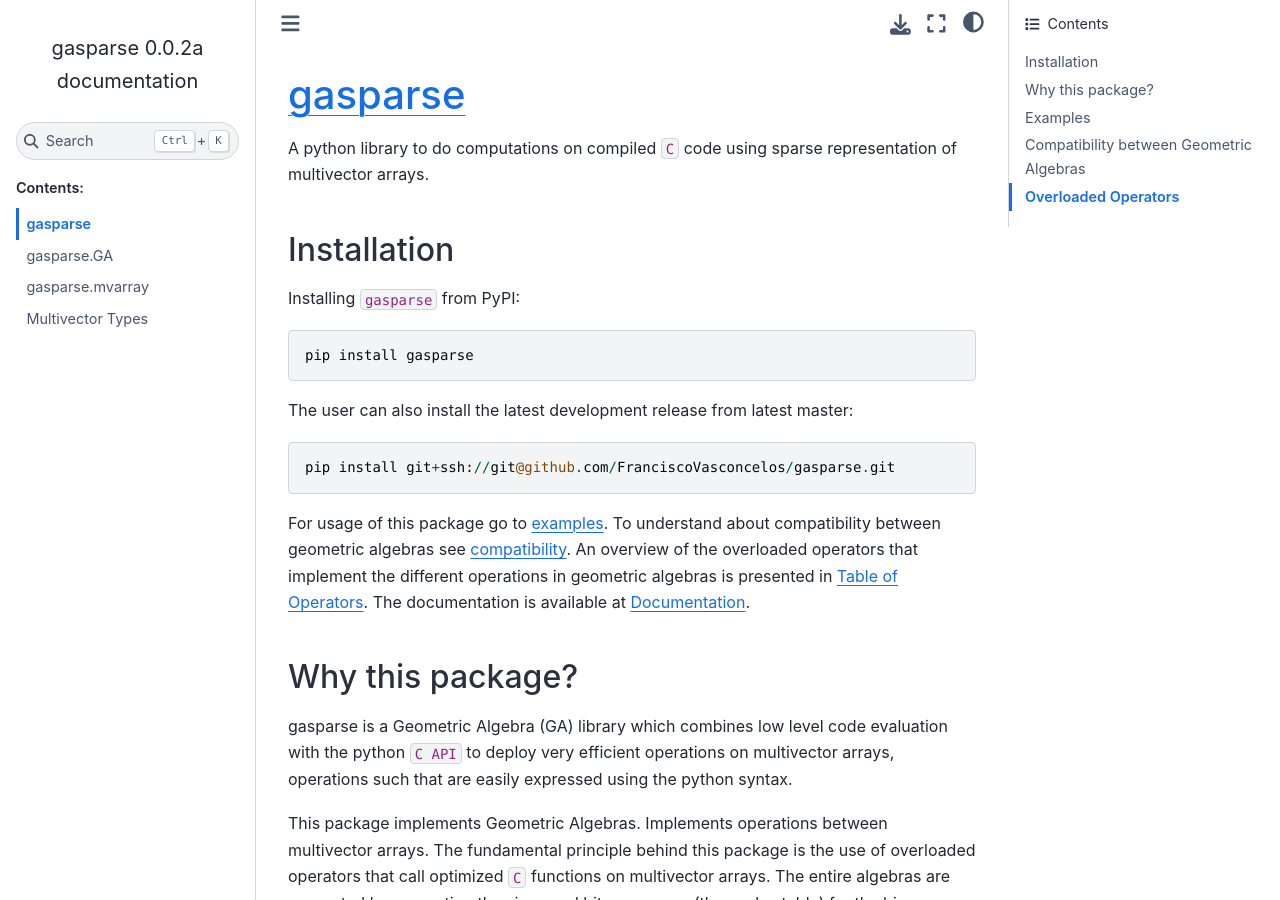
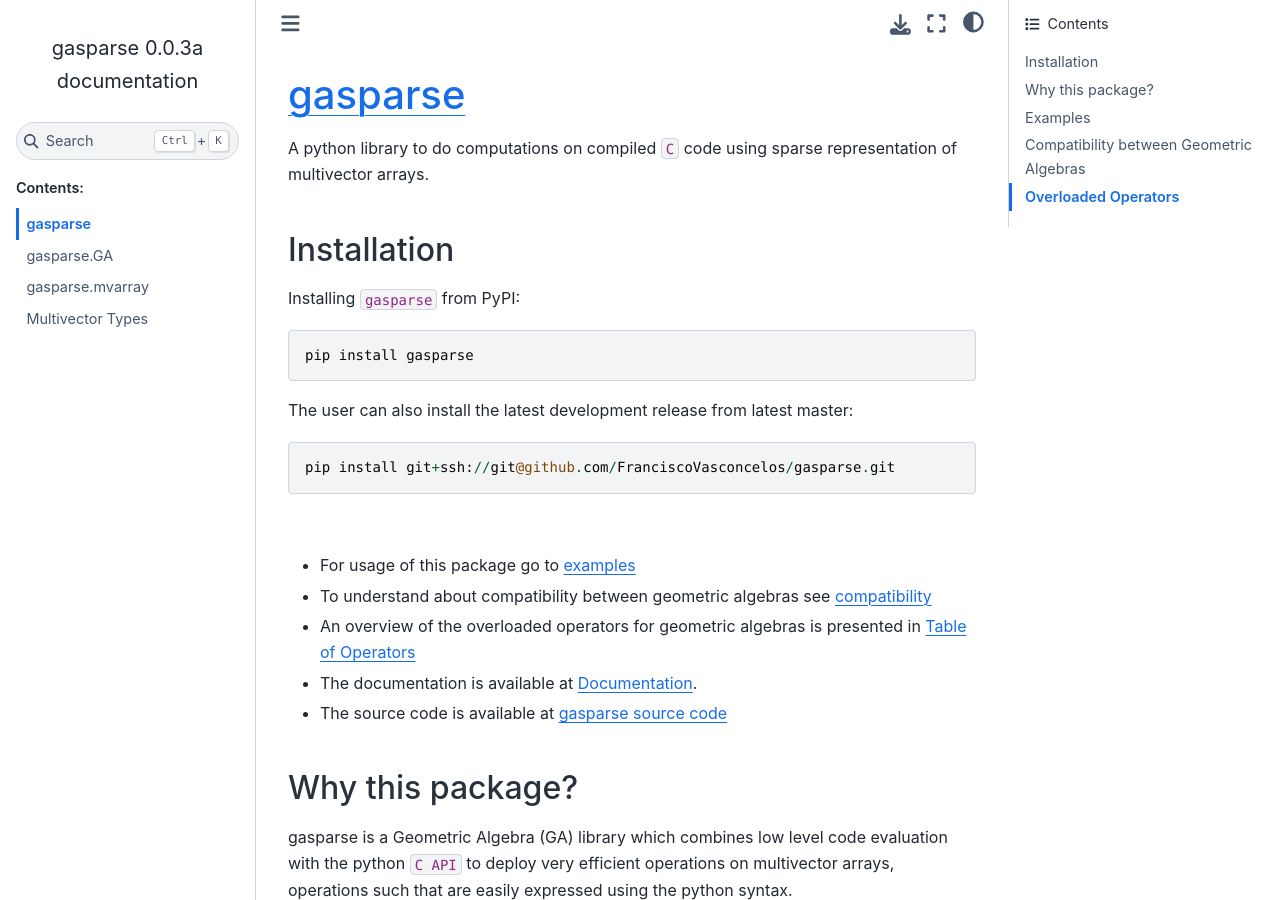
Before and after one commit to Numerical-Geometric-Algebra/gasparse, a Sphinx documentation site: the page built from docs/source/README.rst, in a window 1280 px wide and 900 px high. Built offline with Sphinx 7.4.7 and the Sphinx Book theme 1.1.4, drawn with Linux system fonts in a browser that asks for light colours.

Commit message:
better links, organised documentation

```diff
--- a/docs/source/README.rst
+++ b/docs/source/README.rst
@@ -3,9 +3,9 @@
    You can adapt this file completely to your liking, but it should at least
    contain the root `toctree` directive.
 
-**************************************************************
-`gasparse <https://franciscovasconcelos.github.io/gasparse/>`_
-**************************************************************
+*************************************************************************
+`gasparse <https://franciscovasconcelos.github.io/gasparse/README.html>`_
+*************************************************************************
 
 A python library to do computations on compiled ``C`` code using sparse representation of multivector arrays.
 
@@ -27,9 +27,13 @@
 
   pip install git+ssh://git@github.com/FranciscoVasconcelos/gasparse.git
 
-For usage of this package go to examples_. To understand about compatibility between geometric algebras see compatibility_.
-An overview of the overloaded operators that implement the different operations in geometric algebras is presented in `Table of Operators`_.
-The documentation is available at `Documentation <https://franciscovasconcelos.github.io/gasparse/>`_.
+|
+
+- For usage of this package go to examples_
+- To understand about compatibility between geometric algebras see compatibility_
+- An overview of the overloaded operators for geometric algebras is presented in `Table of Operators`_
+- The documentation is available at `Documentation <https://franciscovasconcelos.github.io/gasparse/README.html>`_.
+- The source code is available at `gasparse source code <https://github.com/FranciscoVasconcelos/gasparse>`_
 
 =================
 Why this package?
--- a/docs/source/conf.py
+++ b/docs/source/conf.py
@@ -16,7 +16,7 @@
 project = 'gasparse'
 copyright = '2024, Francisco Vasconcelos'
 author = 'Francisco Vasconcelos'
-release = '0.0.2a'
+release = '0.0.3a'
 
 # -- General configuration ---------------------------------------------------
 # https://www.sphinx-doc.org/en/master/usage/configuration.html#general-configuration
```
